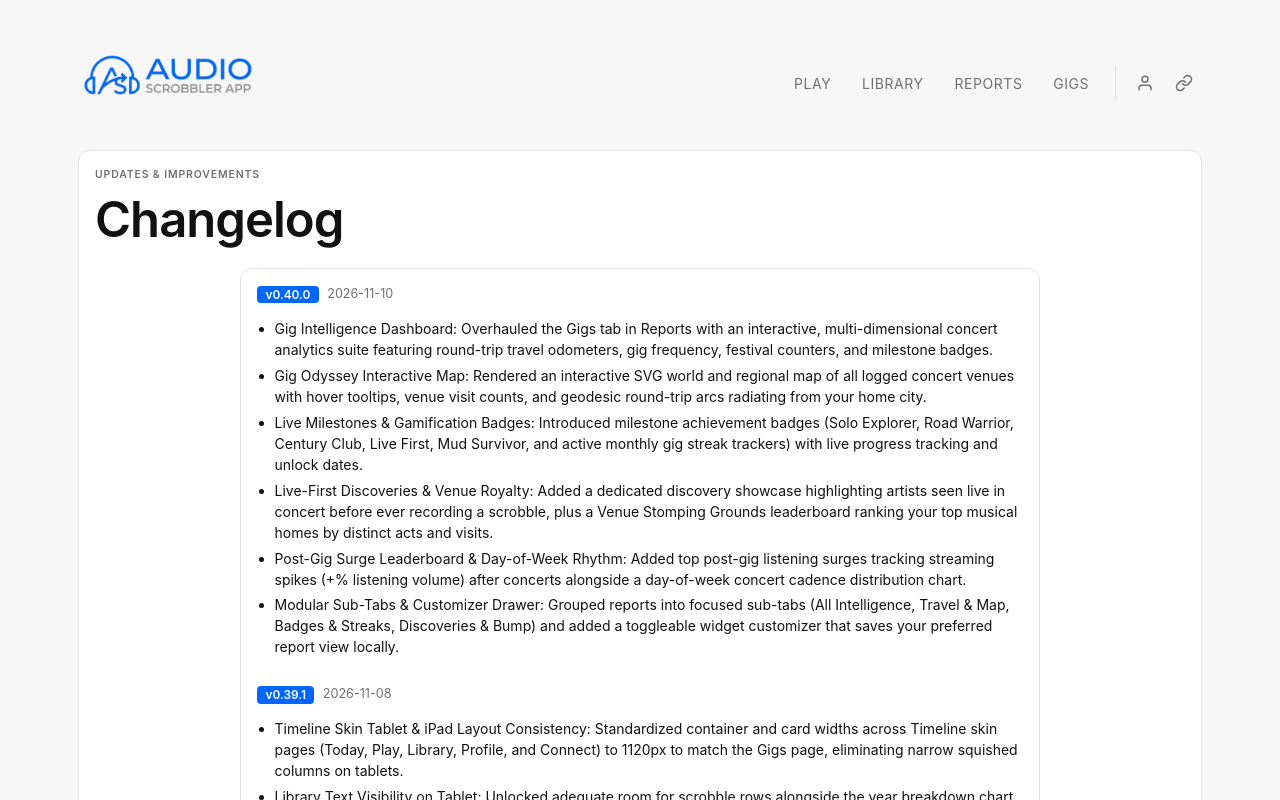
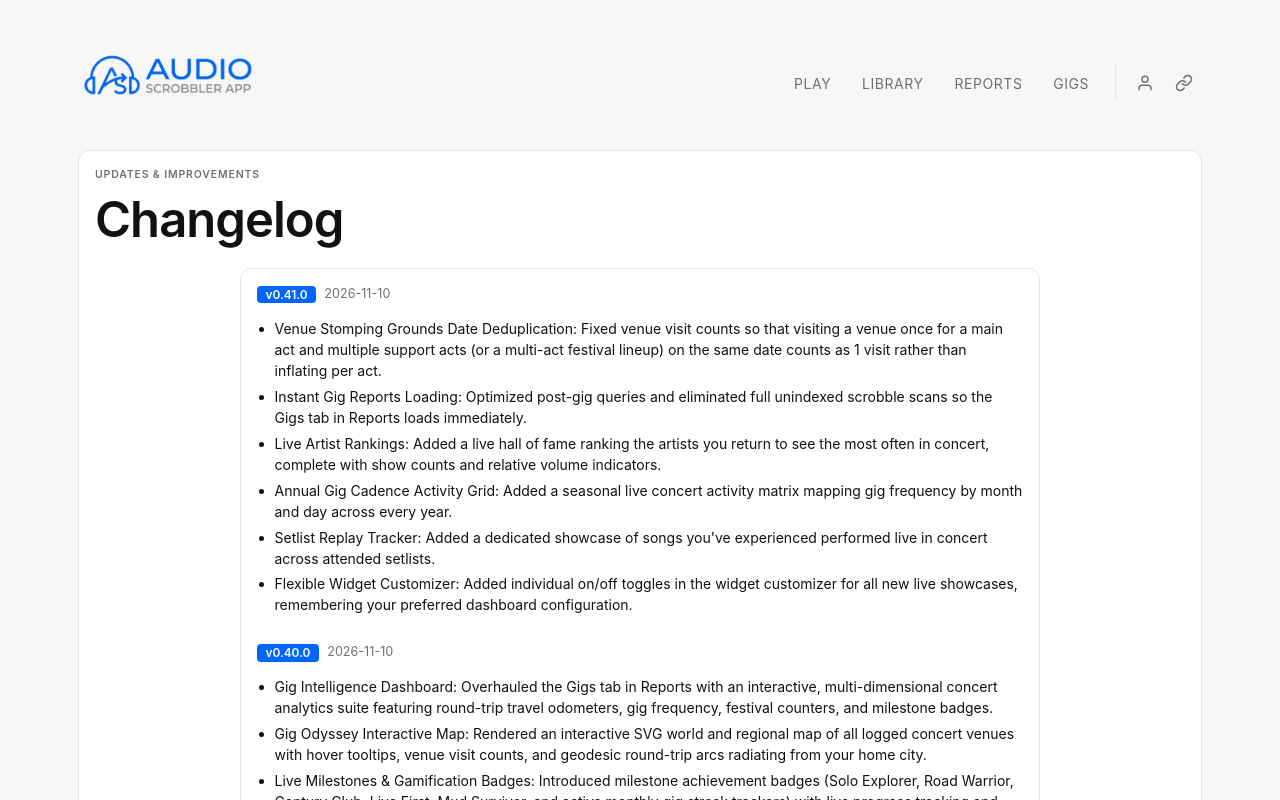
Before and after one commit to Notascooby25/audio-scrobbler-app, a React (Vite) app in the folder frontend/: page /changelog in a window 1280 px wide. Shown: the top 800 px of the page. Built offline with nearby package versions, Linux system fonts and the light colour scheme; no server answers.

Commit message:
docs: changelog and version bump for gig reports enhancements (Planner Step 3)

```diff
--- a/frontend/package.json
+++ b/frontend/package.json
@@ -1,7 +1,7 @@
 {
   "name": "audio-scrobbler-app",
   "private": true,
-  "version": "0.40.0",
+  "version": "0.41.0",
   "type": "module",
   "scripts": {
     "dev": "vite",
--- a/frontend/src/changelogData.js
+++ b/frontend/src/changelogData.js
@@ -1,4 +1,16 @@
 export const CHANGELOG = [
+  {
+    version: "0.41.0",
+    date: "2026-11-10",
+    changes: [
+      "Venue Stomping Grounds Date Deduplication: Fixed venue visit counts so that visiting a venue once for a main act and multiple support acts (or a multi-act festival lineup) on the same date counts as 1 visit rather than inflating per act.",
+      "Instant Gig Reports Loading: Optimized post-gig queries and eliminated full unindexed scrobble scans so the Gigs tab in Reports loads immediately.",
+      "Live Artist Rankings: Added a live hall of fame ranking the artists you return to see the most often in concert, complete with show counts and relative volume indicators.",
+      "Annual Gig Cadence Activity Grid: Added a seasonal live concert activity matrix mapping gig frequency by month and day across every year.",
+      "Setlist Replay Tracker: Added a dedicated showcase of songs you've experienced performed live in concert across attended setlists.",
+      "Flexible Widget Customizer: Added individual on/off toggles in the widget customizer for all new live showcases, remembering your preferred dashboard configuration.",
+    ],
+  },
   {
     version: "0.40.0",
     date: "2026-11-10",
```
